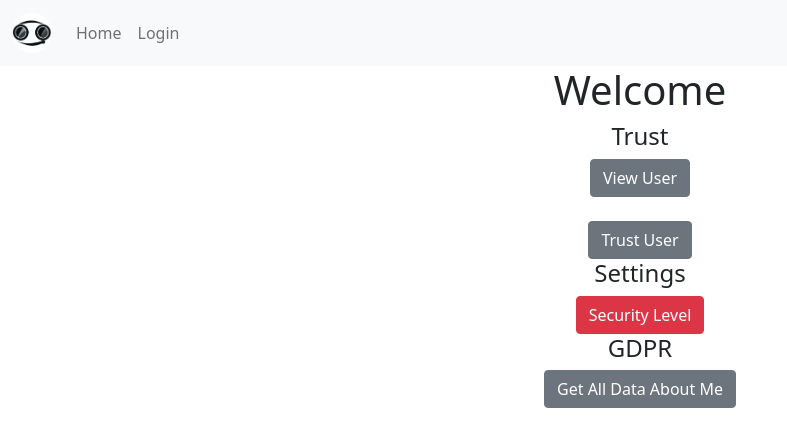
After one commit to eigenkarmanetwork/EKN-UI, a PHP site: page /account.php in a window 1280 px wide. The commit adds this page. Shown: the top 447 px of the page, without its empty margins (0-787 px from the left). Run offline with PHP 8.4, Linux system fonts and the light colour scheme.

Commit message:
Migrated account page to Bootstrap 5 and php. Navbar now changes depending on if you're logged in or not. Moved logout function to logout.html Logout button in navbar now points to logout.html

```diff
--- /dev/null
+++ b/html/account.php
@@ -0,0 +1,36 @@
+<!DOCTYPE html>
+<html lang="en">
+  <head>
+    <?php
+        $PAGE_TITLE = "Account";
+        require("head.php");
+    ?>
+    <style>
+        .container {
+            text-align: center;
+        }
+    </style>
+    <script src="js/verify_credentials.js"></script>
+    <script>
+        function addInfo(){
+            var username = getCookie("username");
+            document.getElementById("welcome").innerHTML = "Welcome " + username;
+        }
+    </script>
+  </head>
+
+  <body onload="javascript:addInfo();">
+    <?php require("nav.php"); ?>
+    <div class="container">
+        <h1 id="welcome">Welcome</h1>
+        <h4>Trust</h4>
+        <button class="btn btn-secondary" onclick="javascript:document.location.href='view_user.html';">View User</button><br>
+        <br>
+        <button class="btn btn-secondary" onclick="javascript:document.location.href='trust_user.html';">Trust User</button>
+        <h4>Settings</h4>
+        <button class="btn btn-danger" onclick="javascript:document.location.href='security.html';">Security Level</button>
+        <h4>GDPR</h4>
+        <button class="btn btn-secondary" onclick="javascript:document.location.href='gdpr_view.html';">Get All Data About Me</button>
+    </div>
+  </body>
+</html>
--- a/html/js/verify_credentials.js
+++ b/html/js/verify_credentials.js
@@ -1,11 +1,3 @@
-function logout(){
-    document.cookie = "username=;expires=Thu, 01 Jan 1970 00:00:00 UTC; path=/;";
-    document.cookie = "key=;expires=Thu, 01 Jan 1970 00:00:00 UTC; path=/;";
-    document.cookie = "type=;expires=Thu, 01 Jan 1970 00:00:00 UTC; path=/;";
-    document.cookie = "expires=;expires=Thu, 01 Jan 1970 00:00:00 UTC; path=/;";
-    window.location.href = "http://www.eigentrust.net/index.html";
-}
-
 // Verify logged in or redirect and die.
 
 function getCookie(cname) {
--- a/html/login.php
+++ b/html/login.php
@@ -30,7 +30,7 @@
                     document.cookie = "key=" + data["password"] +";path=/";
                     document.cookie = "type=" + data["password_type"] +";path=/";
                     document.cookie = "expires=" + data["expires"] +";path=/";
-                    window.location.href = "http://www.eigentrust.net/account.html";
+                    window.location.href = "http://www.eigentrust.net/account.php";
                 }else if(this.readyState == 4 && this.status == 403){
                     document.getElementById("notice").innerHTML = "Username or Password is incorrect.";
                     document.getElementById("notice").style = "color: red;";
--- a/html/nav.php
+++ b/html/nav.php
@@ -11,9 +11,22 @@
                 <li class="nav-item">
                     <a class="nav-link" href="/">Home</a>
                 </li>
+                <?php
+                    if(isset($_COOKIE["username"])){
+                        echo '
+                <li class="nav-item">
+                    <a class="nav-link" href="/account.php">Account</a>
+                </li>
+                <li class="nav-item">
+                    <a class="nav-link" href="/logout.html">Logout</a>
+                </li>';
+                    }else{
+                        echo '
                 <li class="nav-item">
                     <a class="nav-link" href="/login.php">Login</a>
-                </li>
+                </li>';
+                    }
+                ?>
             </ul>
         </div>
     </div>
```
Also changed, not shown: html/account.html (deleted, +0 -37 lines), html/logout.html (added, +7 -0 lines).
